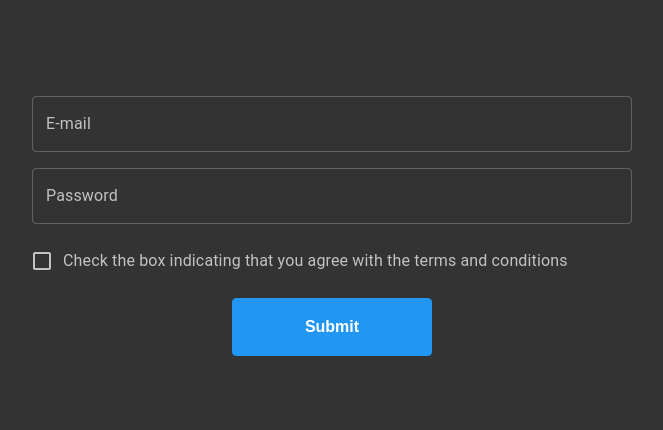
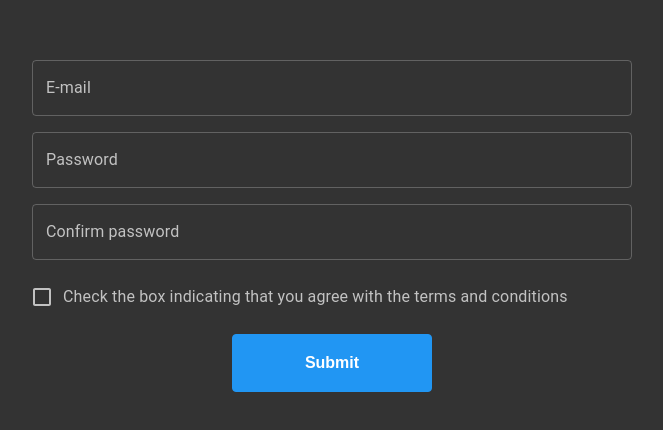
Before and after one commit to KatarzynaWolowska/06-formik-yup, a React (Vite) app: page / in a window 1280 px wide. Shown: the part 166-596 px from the top of the page, without its empty margins (308-971 px from the left). Built offline with nearby package versions, Linux system fonts and the light colour scheme.

Commit message:
add: confirmPassword

```diff
--- a/src/App.tsx
+++ b/src/App.tsx
@@ -1,6 +1,6 @@
 import { ThemeProvider, createTheme } from '@mui/material/styles'
 import CssBaseline from '@mui/material/CssBaseline'
-import SignupForm from './components/Form/SignupForm'
+import FakeRegister from './components/Form/FakeRegister'
 
 const darkTheme = createTheme({
     palette: {
@@ -15,7 +15,7 @@ function App() {
     return (
         <ThemeProvider theme={darkTheme}>
             <CssBaseline />
-            <SignupForm />
+            <FakeRegister />
         </ThemeProvider>
     )
 }
--- a/src/components/Form/SignupForm.tsx
+++ b/src/components/Form/FakeRegister.tsx
@@ -5,12 +5,13 @@ import Button from '../CustomInputs/CustomButton'
 import CustomCheckbox from '../CustomInputs/CustomCheckbox'
 import CustomTextField from '../CustomInputs/CustomTextField'
 
-const SignupForm = () => {
+const FakeRegister = () => {
     return (
         <Formik
             initialValues={{
                 email: '',
                 password: '',
+                confirmPassword: '',
                 consent: false
             }}
             validationSchema={SignupSchema}
@@ -25,6 +26,7 @@ const SignupForm = () => {
                     <Stack spacing={2} maxWidth='600px' margin='auto'>
                         <CustomTextField name='email' type='email' label='E-mail' />
                         <CustomTextField name='password' type='password' label='Password' />
+                        <CustomTextField name='confirmPassword' type='password' label='Confirm password' />
                         <CustomCheckbox
                             name='consent'
                             label='Check the box indicating that you agree with the terms and conditions'
@@ -47,4 +49,4 @@ const SignupForm = () => {
     )
 }
 
-export default SignupForm
+export default FakeRegister
--- a/src/schema/SignupSchema.ts
+++ b/src/schema/SignupSchema.ts
@@ -3,6 +3,10 @@ import * as yup from 'yup'
 const SignupSchema = yup.object({
     email: yup.string().email('Enter a valid email').required('Email is required'),
     password: yup.string().min(8, 'Password should be of minimum 8 characters length').required('Password is required'),
+    confirmPassword: yup
+        .string()
+        .oneOf([yup.ref('password'), null], 'Passwords must match')
+        .required('Confirm password'),
     consent: yup.boolean().oneOf([true], 'Required.')
 })
 
```
